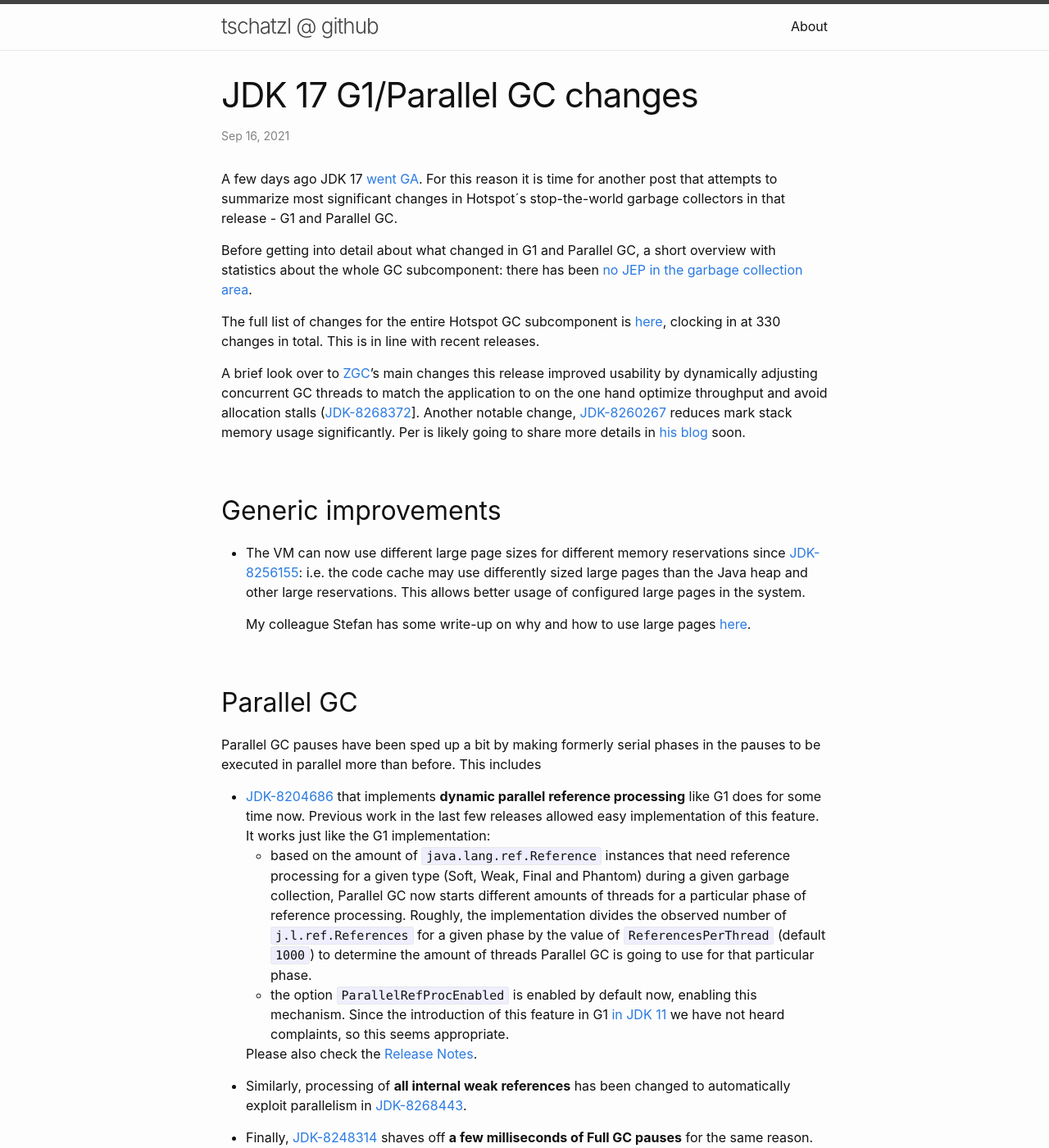
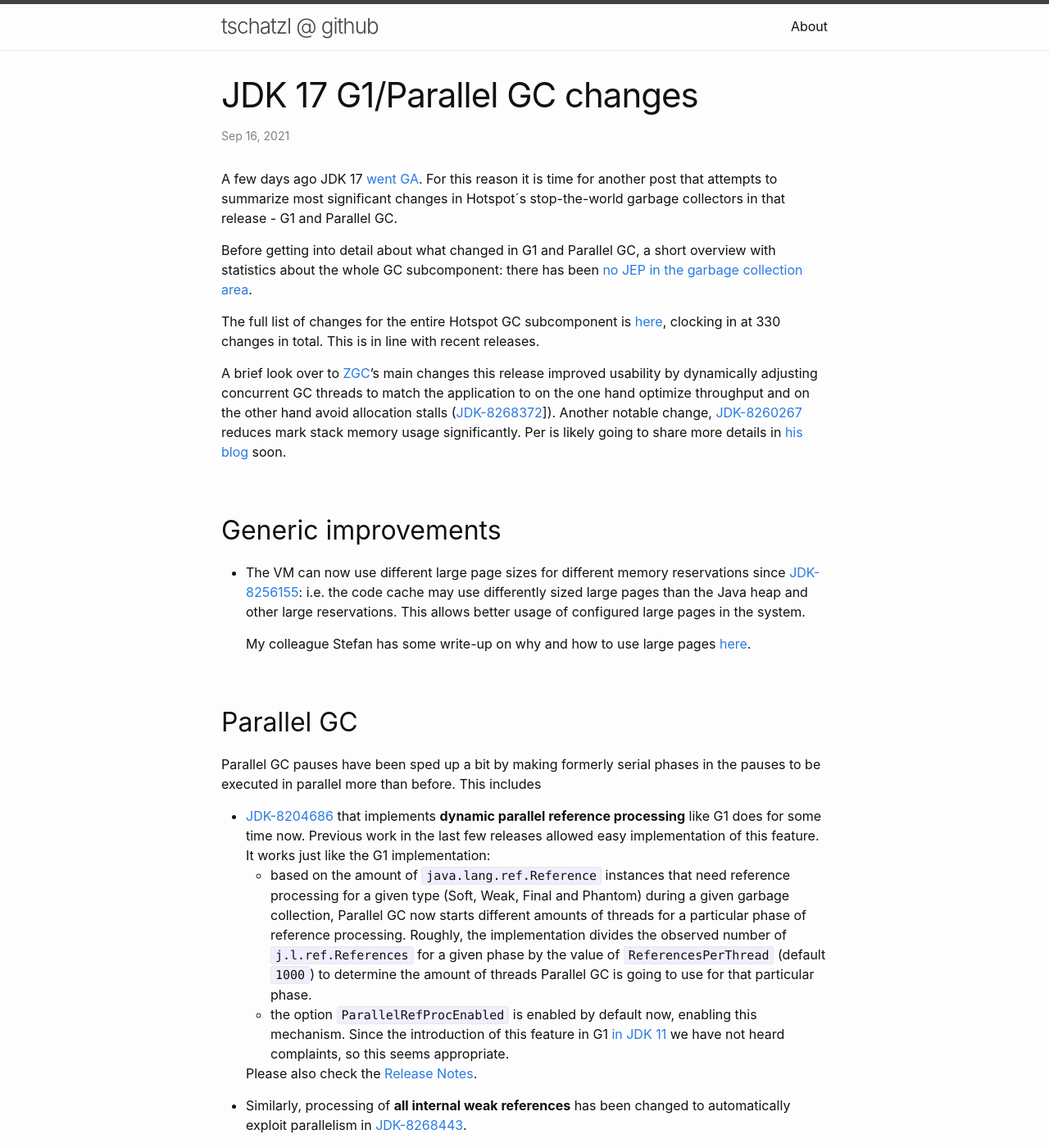
Before and after one commit to tschatzl/tschatzl.github.io, a Jekyll site: the page built from _posts/2021-09-16-jdk17-g1-parallel-gc-changes.md, in a window 1280 px wide and 1400 px high. Shown: the whole window at 82% size. Built offline with Jekyll 4.4.1, drawn with Linux system fonts in a browser that asks for light colours; some of the changed text lies outside the part shown.

Commit message:
Typos... (1)

```diff
--- a/_posts/2021-09-16-jdk17-g1-parallel-gc-changes.md
+++ b/_posts/2021-09-16-jdk17-g1-parallel-gc-changes.md
@@ -12,7 +12,7 @@ Before getting into detail about what changed in G1 and Parallel GC, a short ove
 
 The full list of changes for the entire Hotspot GC subcomponent is [here](https://bugs.openjdk.java.net/issues/?jql=project%20%3D%20JDK%20AND%20status%20in%20(Resolved%2C%20Closed)%20AND%20fixVersion%20%3D%20%2217%22%20AND%20component%20%3D%20hotspot%20AND%20Subcomponent%20%3D%20gc), clocking in at 330 changes in total. This is in line with recent releases.
 
-A brief look over to [ZGC](https://wiki.openjdk.java.net/display/zgc/Main)'s main changes this release improved usability by dynamically adjusting concurrent GC threads to match the application to on the one hand optimize throughput and avoid allocation stalls ([JDK-8268372](https://bugs.openjdk.java.net/browse/JDK-8268372)]. Another notable change, [JDK-8260267](https://bugs.openjdk.java.net/browse/JDK-8260267) reduces mark stack memory usage significantly. Per is likely going to share more details in [his blog](https://malloc.se/) soon.
+A brief look over to [ZGC](https://wiki.openjdk.java.net/display/zgc/Main)'s main changes this release improved usability by dynamically adjusting concurrent GC threads to match the application to on the one hand optimize throughput and on the other hand avoid allocation stalls ([JDK-8268372](https://bugs.openjdk.java.net/browse/JDK-8268372)]). Another notable change, [JDK-8260267](https://bugs.openjdk.java.net/browse/JDK-8260267) reduces mark stack memory usage significantly. Per is likely going to share more details in [his blog](https://malloc.se/) soon.
 
 ## Generic improvements
 
```
Also changed, not shown: other parts of _posts/2021-09-16-jdk17-g1-parallel-gc-changes.md (+1 -1 lines).
